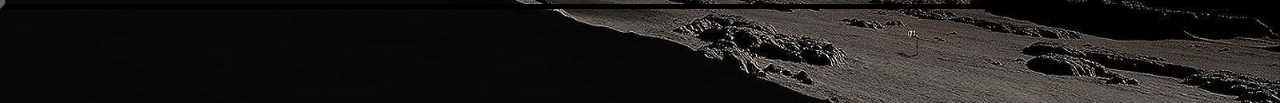
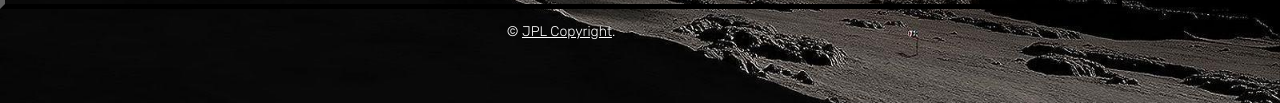
Before and after one commit to mahmood93m/ITMD361-Lab5, a plain HTML site: page index.html in a window 1280 px wide. Shown: the part 697-800 px from the top of the page. Drawn offline with Linux system fonts and the light colour scheme.

Commit message:
add footer

```diff
--- a/css/style.css
+++ b/css/style.css
@@ -91,6 +91,25 @@ tbody, td {
   align-items: center;
   text-align: center;
 }
+.footer {
+  margin-top: 15px;
+  text-align: center;
+  font-size: 14px;
+  color: white;
+  justify-content: center;
+  align-items: center;
+  font-weight: 500
+}
+#link
+{
+  margin-top: 15px;
+  text-align: center;
+  font-size: 14px;
+  color: white;
+  justify-content: center;
+  align-items: center;
+  font-weight: 500
+}
 
 #image {
   color: rgb(209, 52, 162);
--- a/index.html
+++ b/index.html
@@ -84,5 +84,8 @@
         </tbody>
       </table>
     </div>
+    <footer class="footer">
+      <div>	&copy; <a id="link" href="https://pds.jpl.nasa.gov/planets/" title="Copyright">JPL Copyright</a>.</div>
+    </footer>
   </body>
 </html>
```
